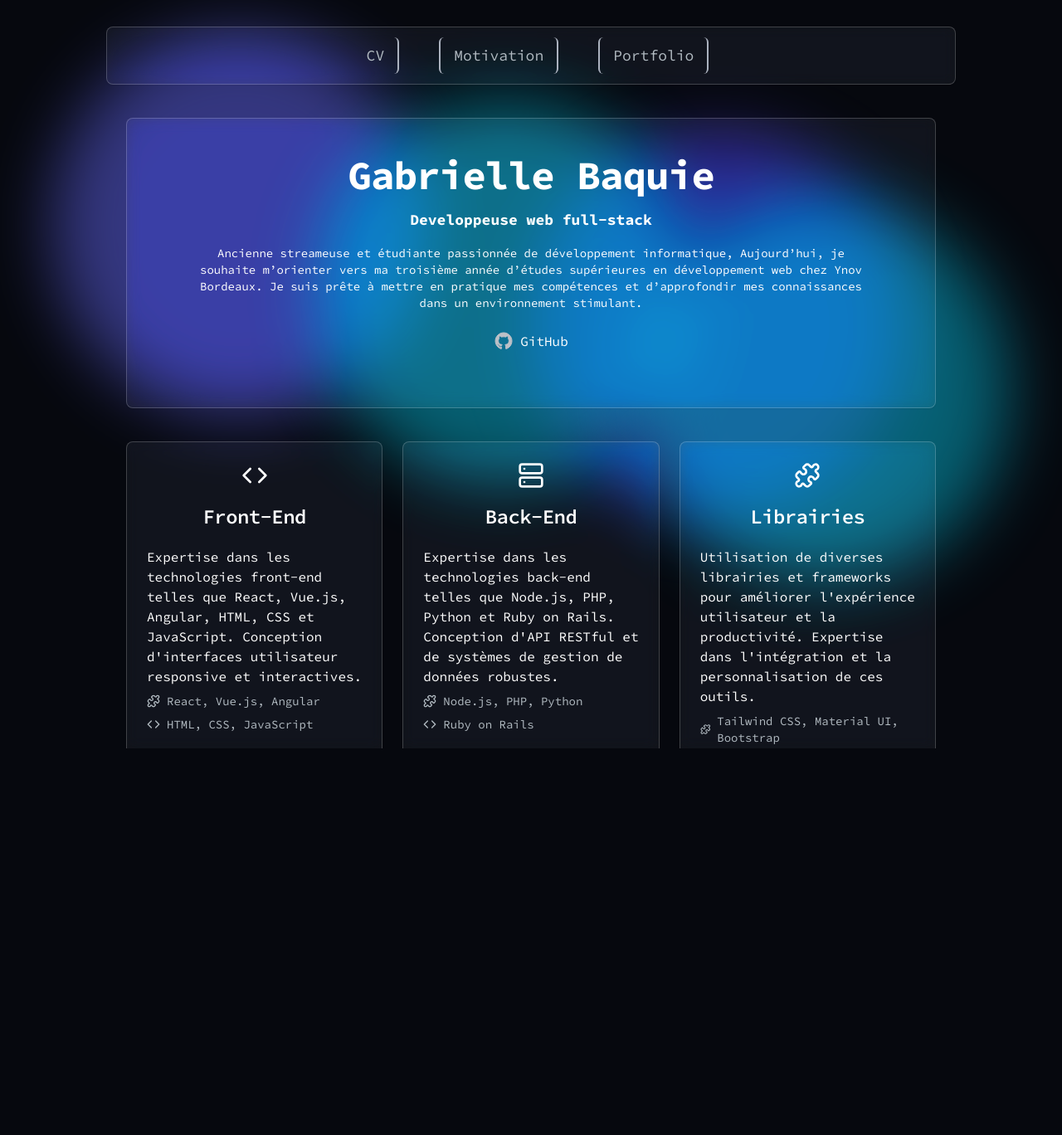
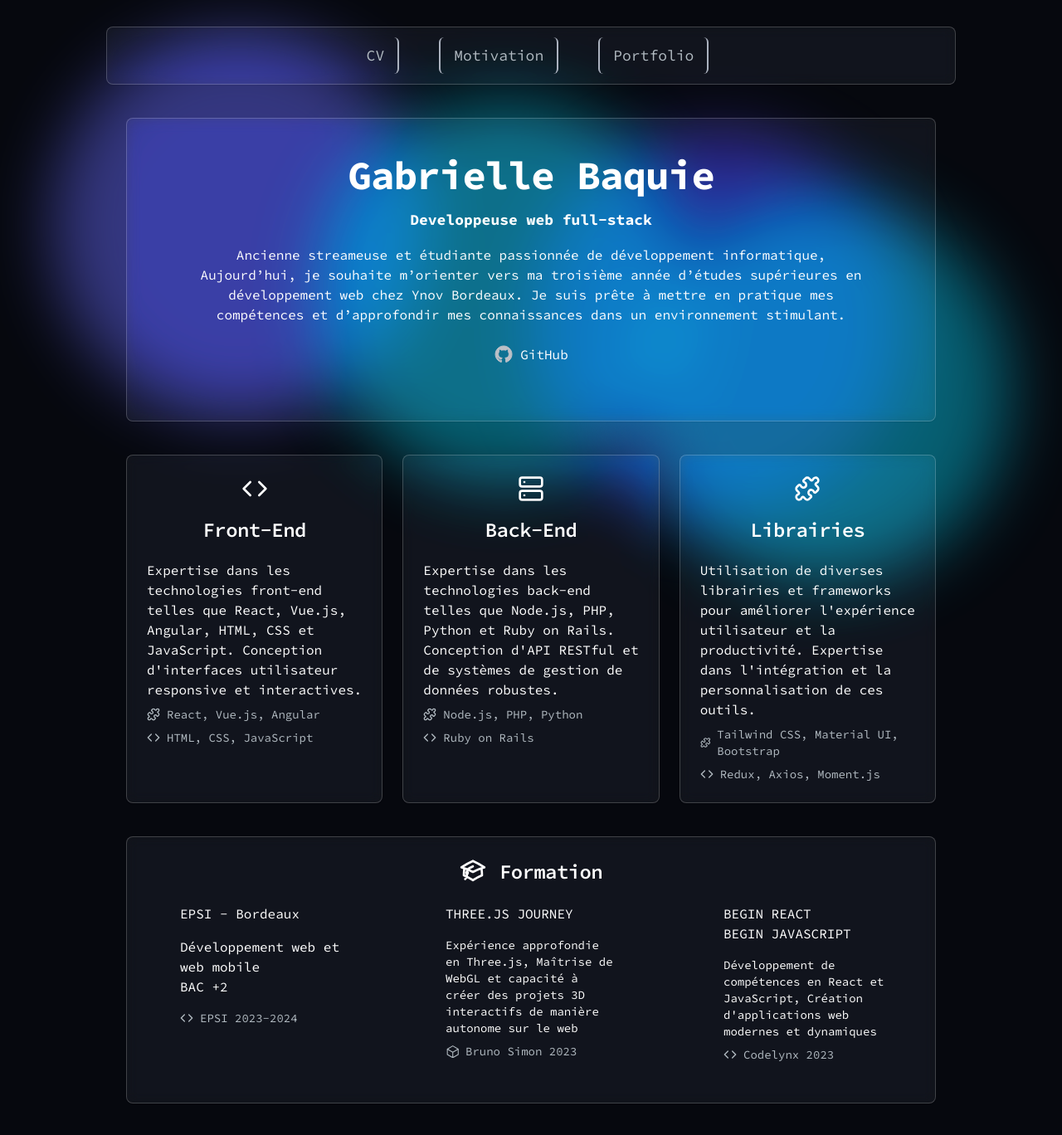
Before and after one commit to GabsBaquie/CV-Gabs, a Next.js app: page / in a window 1280 px wide. Shown: the top 1368 px of the page at 83% size. Before the commit the page ends 902 px from the top, so only its background shows below. Built offline with nearby package versions, Linux system fonts and the light colour scheme.

Commit message:
Update page layout to fix overflow issue

```diff
--- a/app/page.tsx
+++ b/app/page.tsx
@@ -17,7 +17,7 @@ export default function Home() {
   return (
     <>
       <NavBar onNavClick={handleNavClick} />
-      <main className="w-screen h-screen flex justify-center max-w-5xl overflow-x-hidden ">
+      <main className="w-full h-full flex justify-center max-w-5xl overflow-x-hidden ">
         {visibleComponent === "Header" && (
           <motion.section
             id="Header"
--- a/components/header.tsx
+++ b/components/header.tsx
@@ -21,7 +21,7 @@ export default function Component() {
               </CardTitle>
               <CardContent className=" text-lg">
                 <p className="font-bold">Developpeuse web full-stack</p>
-                <CardDescription className=" text-white pt-4">
+                <CardDescription className=" text-white text-base pt-4">
                   Ancienne streameuse et étudiante passionnée de développement
                   informatique, Aujourd&rsquo;hui, je souhaite m&rsquo;orienter
                   vers ma troisième année d&rsquo;études supérieures en
@@ -127,7 +127,7 @@ export default function Component() {
             <p className="pb-4">THREE.JS JOURNEY</p>
 
             <div className="flex flex-col gap-2 text-sm text-muted-foreground">
-              <CardDescription className="max-w-60 text-white text-xs">
+              <CardDescription className="max-w-60 text-white text-sm">
                 Expérience approfondie en Three.js, Maîtrise de WebGL et
                 capacité à créer des projets 3D interactifs de manière autonome
                 sur le web
@@ -144,7 +144,7 @@ export default function Component() {
             <p>BEGIN REACT</p>
             <p className="pb-4">BEGIN JAVASCRIPT</p>
             <div className="flex flex-col gap-2 text-sm text-muted-foreground">
-              <CardDescription className="max-w-60 text-white text-xs">
+              <CardDescription className="max-w-60 text-white text-sm">
                 Développement de compétences en React et JavaScript, Création
                 d&apos;applications web modernes et dynamiques
               </CardDescription>
```
